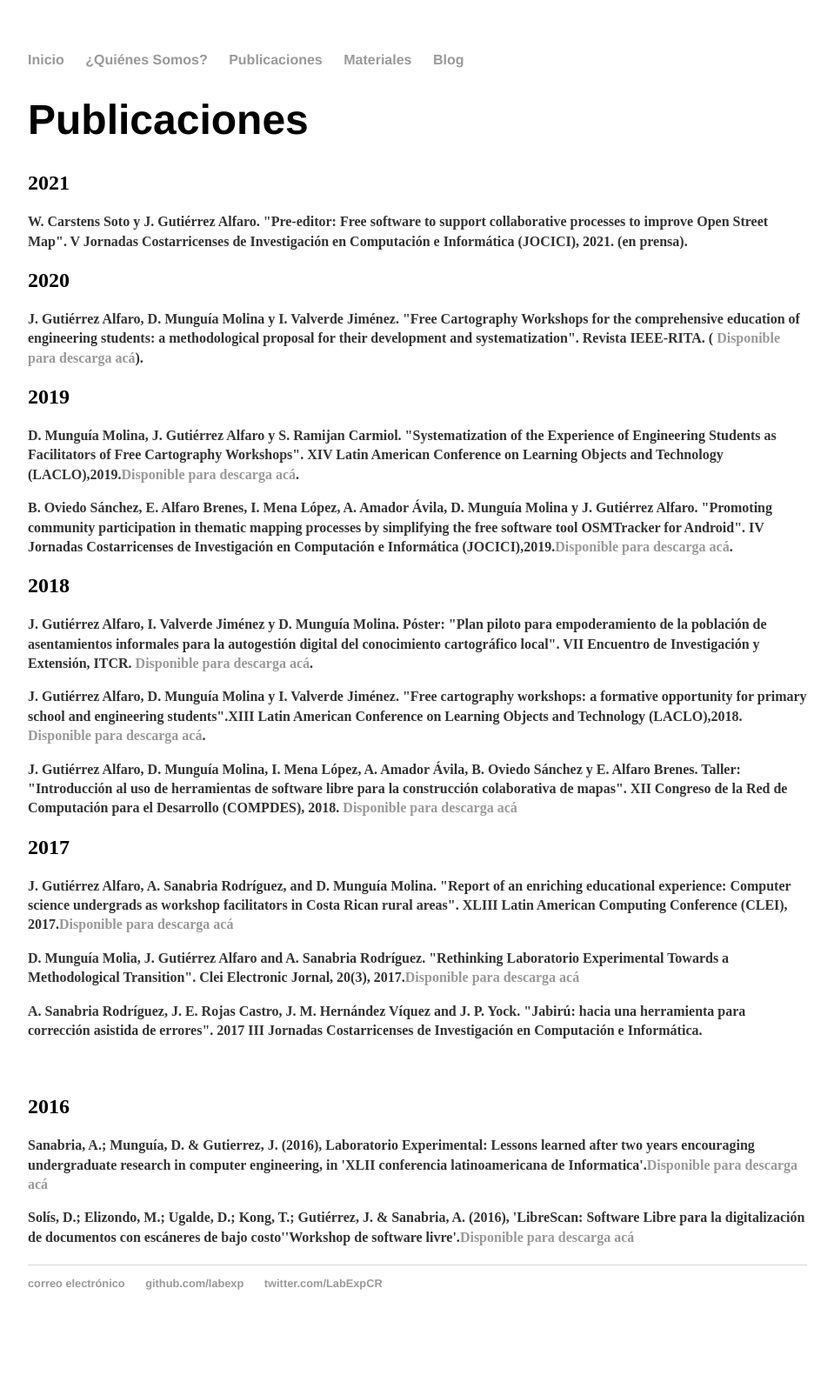
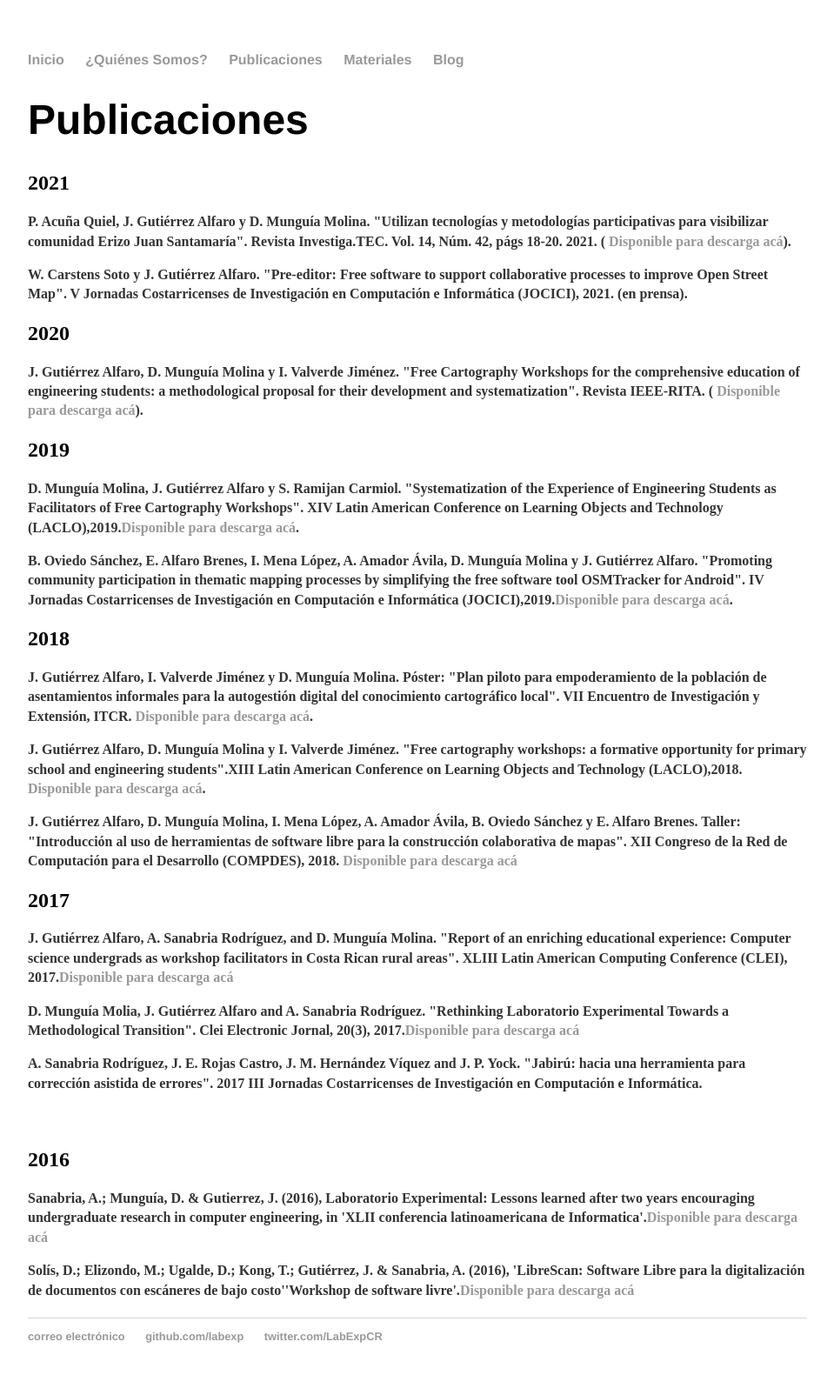
Before and after one commit to labexp/labexp.github.io, a Jekyll site: the page built from cv/index.html, in a window 1280 px wide. Shown: the whole page at 87% size, without its empty margins (160-1119 px from the left). Built offline with Jekyll 4.4.1, drawn with Linux system fonts in a browser that asks for light colours; before the commit the page ends 1543 px from its top, so only the background shows below that.

Commit message:
Añade artículo del Erizo Juan Santamaría en Investiga.TEC

```diff
--- a/cv/index.html
+++ b/cv/index.html
@@ -7,6 +7,8 @@ title: Publicaciones
   <h1>Publicaciones</h1>
 
   <h2>2021<h2/>
+    <p>P. Acuña Quiel, J. Gutiérrez Alfaro y D. Munguía Molina. "Utilizan tecnologías y metodologías participativas para visibilizar comunidad Erizo Juan Santamaría". Revista Investiga.TEC. Vol. 14, Núm. 42, págs 18-20. 2021. (<a href="https://revistas.tec.ac.cr/index.php/investiga_tec/article/view/5989"> Disponible para descarga acá</a>).</p>
+
     <p>W. Carstens Soto y J. Gutiérrez Alfaro. "Pre-editor: Free software to support collaborative processes to improve Open Street Map". V Jornadas Costarricenses de Investigación en Computación e Informática (JOCICI), 2021. (en prensa).</p>
 
   <h2>2020<h2/>
```
